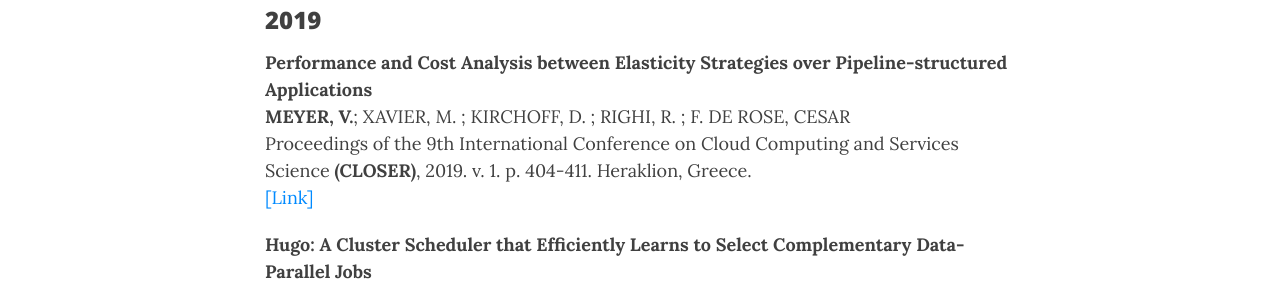
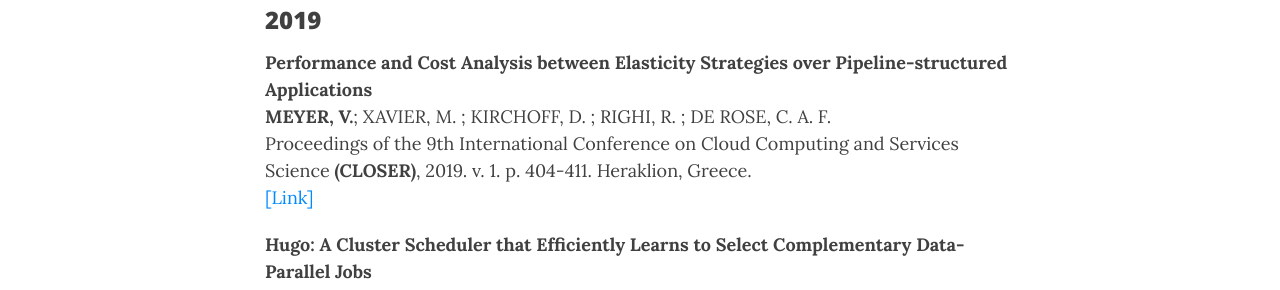
Before and after one commit to ViniciusMeyer/viniciusmeyer.github.io, a Jekyll site: the page built from publications.md, in a window 1280 px wide and 900 px high, scrolled down 710 px. Shown: the part 155-445 px from the top of the window. Built offline with Jekyll 4.4.1, drawn with Linux system fonts in a browser that asks for light colours; nearby versions of some CDN libraries.

Commit message:
Update publications.md

```diff
--- a/publications.md
+++ b/publications.md
@@ -54,7 +54,7 @@ You can also browse my <a href="https://scholar.google.com.br/citations?user=t9w
        <p class="media-heading">
           <strong>Performance and Cost Analysis between Elasticity Strategies over Pipeline-structured Applications
 </strong><br />
-          <b>MEYER, V.</b>; XAVIER, M. ; KIRCHOFF, D. ; RIGHI, R. ; F. DE ROSE, CESAR<br />
+          <b>MEYER, V.</b>; XAVIER, M. ; KIRCHOFF, D. ; RIGHI, R. ; DE ROSE, C. A. F.<br />
 		Proceedings of the 9th International Conference on Cloud Computing and Services Science <b>(CLOSER)</b>, 2019. v. 1. p. 404-411. Heraklion, Greece.<br />
           <a href="http://www.scitepress.org/DigitalLibrary/Link.aspx?doi=10.5220/0007729004040411">[Link]</a> <br />
        </p>
```
